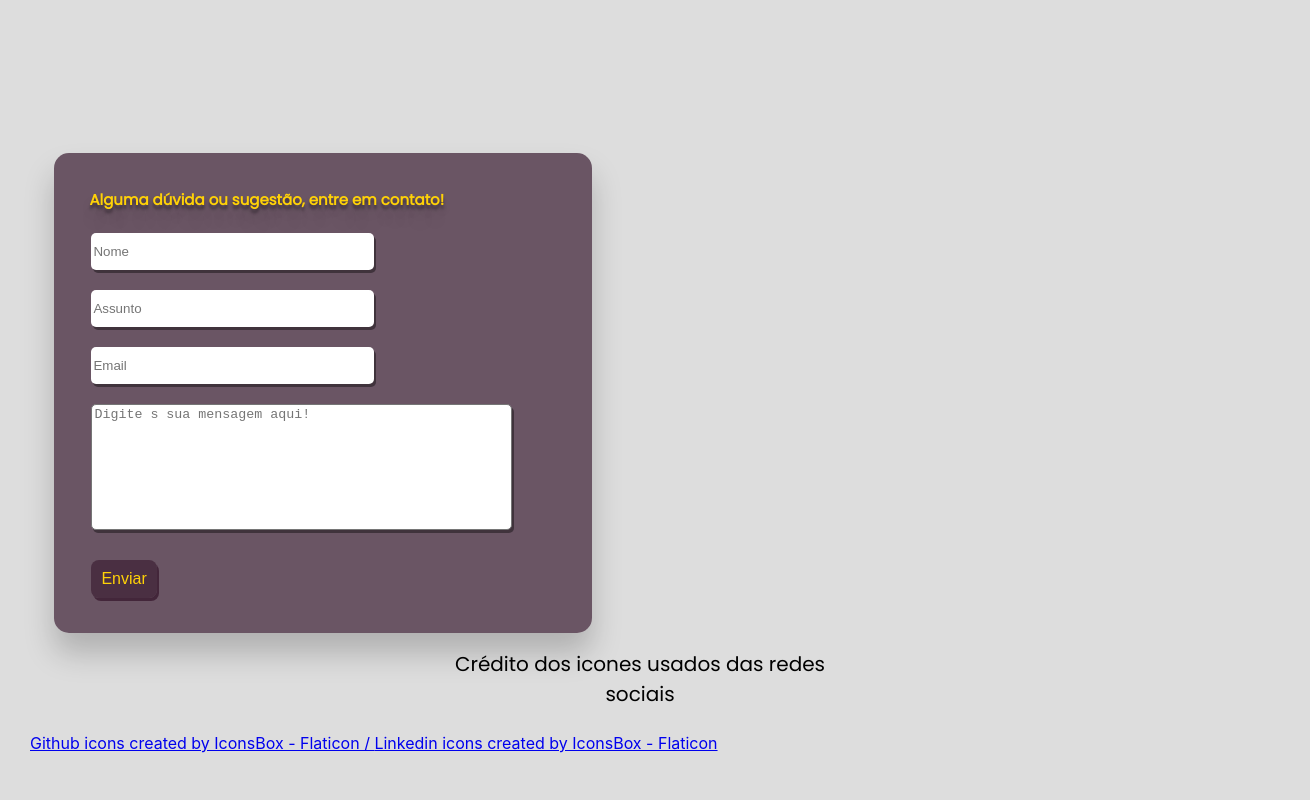
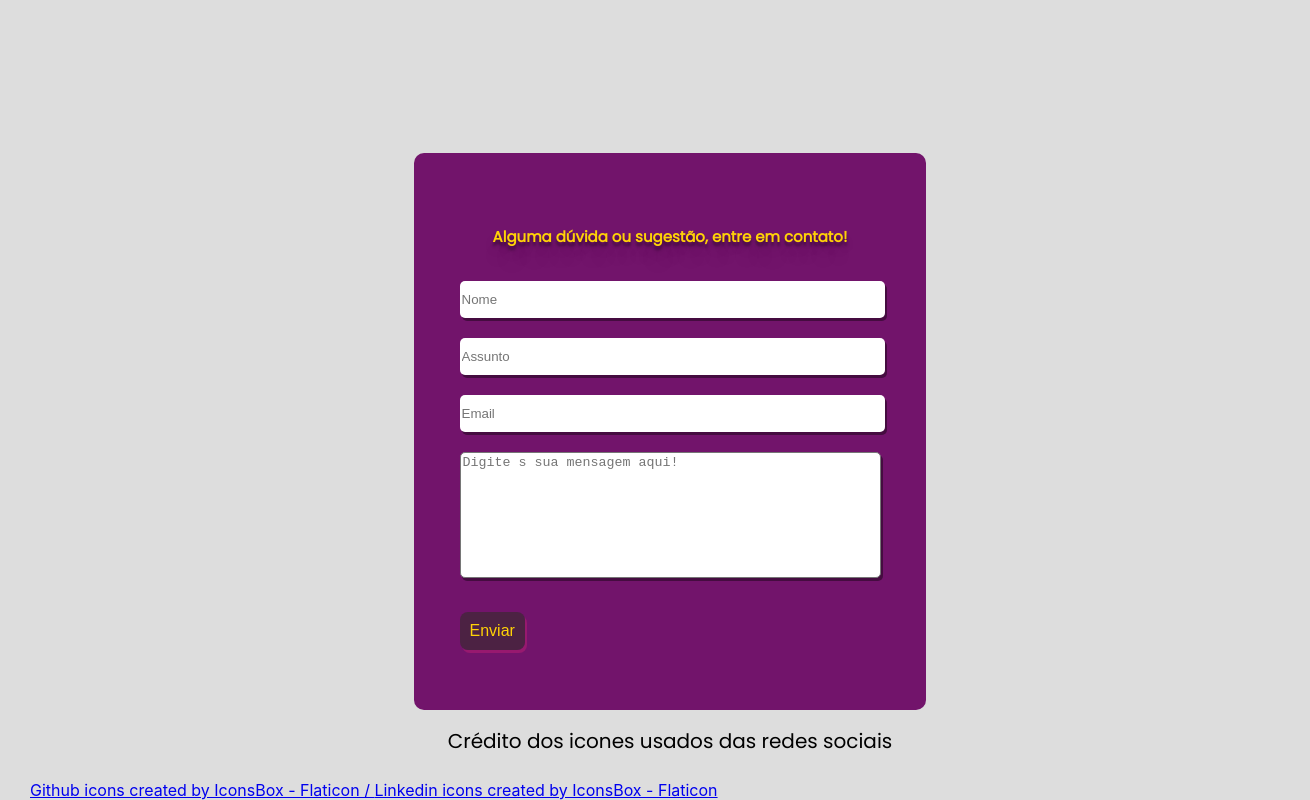
Before and after one commit to Gabboss13/Agencia_Publicidade, a React (Create React App) app: page /contato in a window 1280 px wide. Shown: the part 666-1466 px from the top of the page, 1310 px wide, since content can reach past the window. Before the commit the page ends 1419 px from the top, so only its background shows below. Built offline with nearby package versions, Linux system fonts and the light colour scheme.

Commit message:
atualizando CSS

```diff
--- a/package.json
+++ b/package.json
@@ -10,6 +10,7 @@
     "react": "^17.0.2",
     "react-dom": "^17.0.2",
     "react-hook-form": "^7.22.5",
+    "react-icons": "^4.3.1",
     "react-router-dom": "^6.2.1",
     "react-scripts": "5.0.0",
     "styled-components": "^5.3.3",
--- a/src/components/Contact/Contact.jsx
+++ b/src/components/Contact/Contact.jsx
@@ -1,6 +1,6 @@
 
 import React from 'react'
-import './style.css'
+import styles from './style.module.css'
 import avatar1 from '../../assets/images/avatar1.jpg'
 import avatar2 from '../../assets/images/avatar2.jpg'
 import avatar3 from '../../assets/images/avatar3.jpg'
@@ -9,18 +9,18 @@ import linkedin from  '../../assets/images/linkedin.png'
 
 export default function Contact() {
   return (
-    <><div class="main">
-      <div className='titulo'>
+    <><div className={styles.main}>
+      <div className={styles.titulo}>
         <h1> Conheça o nosso time!</h1>
       </div>
-      <div className="persona1">
-        <div class="profile-card">
-          <div class="img">
+      <div className={styles.persona1}>
+        <div className={styles.profileCard}>
+          <div className={styles.img}>
             <img src={avatar1} alt="avatar1" />
           </div>
-          <div class="caption">
-          <div class="icon">
-          <a href='https://www.linkedin.com/in/eloise-taynara/' target="_blank"><i class="fab fa-linkedin"></i></a>
+          <div className={styles.caption}>
+          <div className={styles.icon}>
+          <a href='https://www.linkedin.com/in/eloise-taynara/' target="_blank"><i className="fab fa-linkedin"></i></a>
             <img src={github} alt="github" />
             <img src={linkedin} alt="linkedin" />
           </div>
@@ -29,13 +29,14 @@ export default function Contact() {
           </div>
         </div>
       </div>
-      <div className='persona2'>
-        <div class="profile-card">
-          <div class="img">
+      <div className={styles.persona2}>
+        <div className={styles.profileCard}>
+          <div className={styles.img}>
             <img src={avatar2} alt="avatar2" />
           </div>
-          <div class="caption">
-          <div class="icon">
+          <div className={styles.caption}>
+
+          <div className={styles.icon}>
             <img src={github} alt="github" />
             <img src={linkedin} alt="linkedin" />
           </div>
@@ -44,13 +45,13 @@ export default function Contact() {
           </div>
         </div>
       </div>
-      <div className='persona3'>
-        <div class="profile-card">
-          <div class="img">
+      <div className={styles.persona3}>
+        <div className={styles.profileCard}>
+          <div className={styles.img}>
             <img src={avatar3} alt="avatar3" />
           </div>
-          <div class="caption">
-          <div class="icon">
+          <div className={styles.caption}>
+          <div className={styles.icon}>
             <img src={github} alt="github" />
             <img src={linkedin} alt="linkedin" />
           </div>
@@ -61,10 +62,10 @@ export default function Contact() {
       </div>
     </div>
 
-      <div class="box">
+      <div className={styles.box}>
         <h2>Alguma dúvida ou sugestão, entre em contato!</h2>
         <form nome="contact" method="GET">
-          <section class="grid">
+          <section>
             <fieldset>
               <input type="text" placeholder="Nome" name="nome" />
             </fieldset>
@@ -78,7 +79,7 @@ export default function Contact() {
               <textarea rows="8" cols="50" name="mensagem" id="coment" maxlength="300" minlength="20" placeholder="Digite s sua mensagem aqui!"></textarea>
             </fieldset>
             <fieldset>
-              <button type="submit">Enviar</button>
+              <button className={styles.botao} type="submit">Enviar</button>
             </fieldset>
           </section>
         </form>
--- a/src/components/Contact/style.css
+++ b/src/components/Contact/style.module.css
@@ -1,5 +1,5 @@
 .main {
-  width: 100%;
+  width: 100vw;
   height: 100vh;
   display: grid;
   grid-template-columns: repeat(5, 1fr);
@@ -34,7 +34,7 @@
   font-family: 'Poppins';
 }
 
-.profile-card {
+.profileCard {
   font-family: sans-serif;
   width: 150px;
   height: 150px;
@@ -46,12 +46,12 @@
   margin: 0 25px;
 }
 
-.profile-card:hover {
+.profileCard:hover {
   border-radius: 10px;
   height: 260px;
 }
 
-.profile-card .img {
+.profileCard .img {
   /* position: relative; */
   width: 100%;
   height: 100%;
@@ -65,14 +65,16 @@
   box-shadow: 0 0 22px #3336;
   transition: .6s;
 }
-.icon{
+
+.icon {
   width: 50%;
 }
-.profile-card:hover .img {
+
+.profileCard:hover .img {
   transform: translateY(-60px);
 }
 
-.profile-card:hover img {
+.profileCard:hover img {
   border-radius: 10px;
 }
 
@@ -85,7 +87,7 @@
   transition: .6s;
 }
 
-.profile-card:hover .caption {
+.profileCard:hover .caption {
   opacity: 1;
 }
 
@@ -106,19 +108,19 @@
 }
 
 .box {
+ margin-left: 30%;
+ margin-right: 30%;
+  display: flex;
+  justify-content: center;
+  align-items: center;
+  flex-direction: column;
+  padding: 50px 50px;
+  background: rgba(107, 6, 99, 0.932);
+  background-size: 50px 50px;
+  background-position: center;
+  border-radius: 10px;
 
-  width: 40%;
-  padding: 25px;
 }
-.box:hover { flex: 1 1 50%; }
-  .box:hover img {
-    width: 100%;
-    height: 100%;
-  }
-  .box:hover .overlay {
-    width:50.5% ;
-    opacity: 1;
-  }
 
 h2 {
   padding: 10px;
@@ -133,7 +135,7 @@ h2 {
 input {
   border: none;
   border-radius: 5px;
-  width: 60%;
+  width: 100%;
   height: 35px;
   box-shadow: 2px 3px rgba(0, 0, 0, 0.4);
 }
@@ -153,15 +155,13 @@ fieldset {
   padding: 10px;
 }
 
-button[type=submit],
-[type=reset] {
-  box-shadow: 2px 3px rgba(67, 38, 58);
+.botao[type=submit] {
+  box-shadow: 2px 3px rgb(151, 25, 111);
   padding: 10px;
   color: rgb(255, 210, 7);
   border-radius: 8px;
 }
 
-button[type=submit]:hover,
-[type=reset]:hover {
-  background: rgba(94, 3, 56, 0.4);
+.botao[type=submit]:hover{
+  background: rgba(52, 94, 3, 0.4);
 }
```
Also changed, not shown: src/components/button/Button.jsx (added, +19 -0 lines), src/components/Home/home.jsx (added), 1 other file (tests, documents, lock files or other folders).
